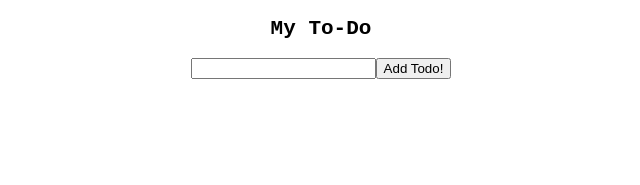
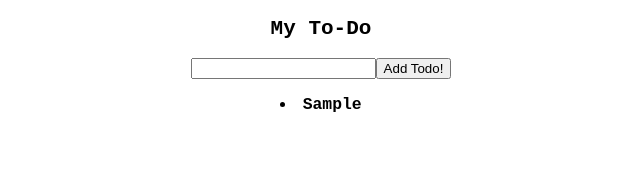
Before and after one commit to Legendary-Folah/myto-do, a React (Create React App) app: page / in a window 1280 px wide. Both pictures are taken after typing "Sample" into the empty fields and a click on the button "Add Todo!". Shown: the top 185 px of the page, without its empty margins (319-959 px from the left). Built offline with nearby package versions, Linux system fonts and the light colour scheme.

Commit message:
minimal changes here and there

```diff
--- a/src/Components/ListItem.js
+++ b/src/Components/ListItem.js
@@ -1,8 +1,8 @@
 import React from 'react'
 
-function ListItem() {
+function ListItem(props) {
   return (
-    <h3></h3>
+    <h3><li>{props.name}</li></h3>
   )
 }
 
```
